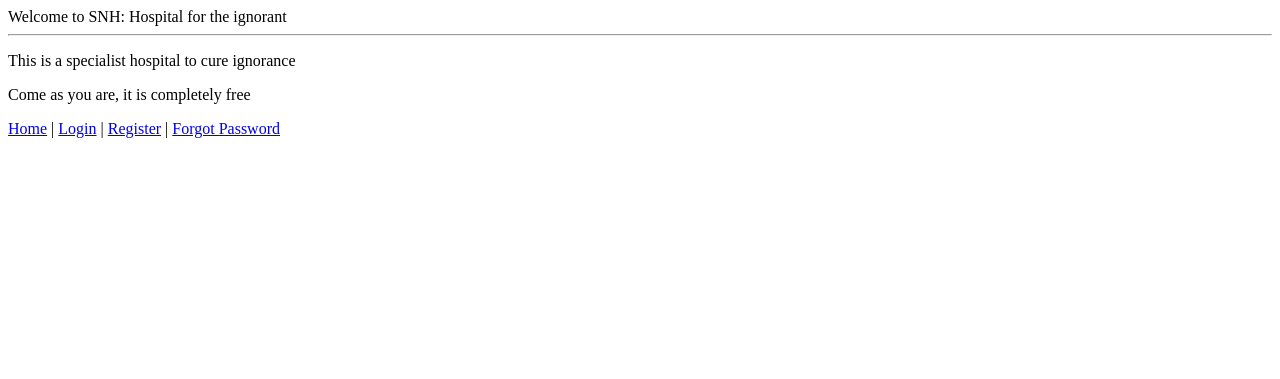
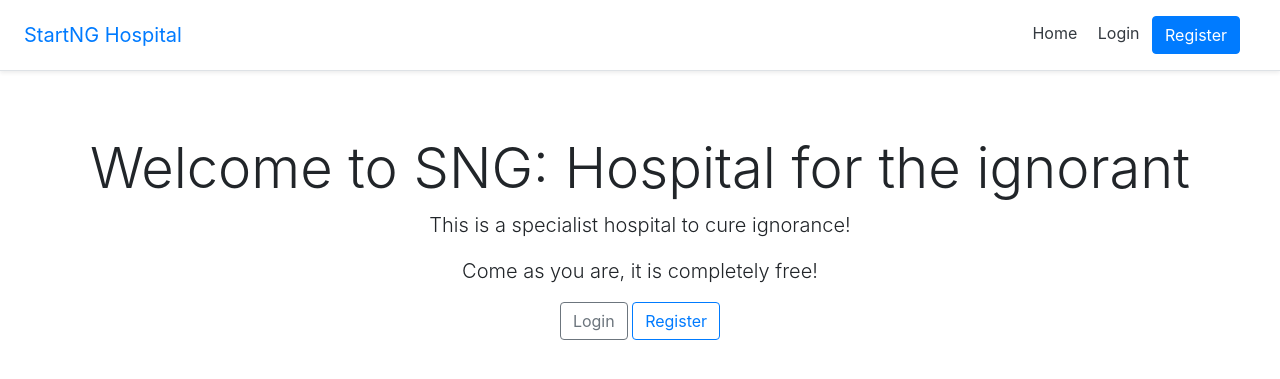
Before and after one commit to Alphajeez96/SNG_Hosp., a PHP site: page /SNH_P/ in a window 1280 px wide. Shown: the top 379 px of the page. Run offline with PHP 8.4, Linux system fonts and the light colour scheme; some libraries are stand-ins or nearby versions.

Commit message:
forgot password refactored

```diff
--- a/functions/email.php
+++ b/functions/email.php
@@ -9,7 +9,7 @@ function send_mail(
     $email = ""
     ){
 
-    $headers = "From: alphajeez@snh.org" . "\r\n" .
+    $headers = "From: admin@snh.org" . "\r\n" .
     "CC: prince@snh.org";
 
     $try = mail($email,$subject,$message,$headers);
--- a/functions/user.php
+++ b/functions/user.php
@@ -58,7 +58,3 @@ function find_user($email = ""){
 function save_user($userObject){
     file_put_contents("db/users/". $userObject['email'] . ".json", json_encode($userObject));
 }
-
-// function update_user(){
-
-// }
--- a/index.php
+++ b/index.php
@@ -1,21 +1,17 @@
-<?php include('lib/header.php') ?>
+<?php  include_once('lib/header.php');  require_once('functions/alert.php'); ?>
+    <p>
+        <?php  print_alert(); ?>
+    </p>
 
-    <p>
-   Welcome to SNH: Hospital for the ignorant <br> <hr>
-   <p>This is a specialist hospital to cure ignorance</p>
-   <p>Come as you are, it is completely free</p>
-   </p>
-
-   <?php
-   $arr = ['hello', 'hi', 2, 4, 32.3, 'metoo'];
-
-//  echo count($arr) . "<br>";
-//  print $arr[2] . "<br>";
+    <div class="pricing-header px-3 py-3 pt-md-5 pb-md-4 mx-auto text-center">
+        <h1 class="display-4"> Welcome to SNG: Hospital for the ignorant</h1>
+        <p class="lead">This is a specialist hospital to cure ignorance!</p>
+        <p class="lead">Come as you are, it is completely free!</p>
+        <p>
+            <a class="btn btn-bg btn-outline-secondary" href="login.php">Login</a>
+            <a class="btn btn-bg btn-outline-primary" href="register.php">Register</a>
+        </p>
+    </div>
 
 
-//  print $arr[count($arr)- 1];
-
-
-   ?>
-
-   <?php include('lib/footer.php') ?>
+<?php include_once('lib/footer.php'); ?>
--- a/js/script.js
+++ b/js/script.js
@@ -0,0 +1,3 @@
+// JavaScript Code
+
+document.onload = console.log('loadded!');
--- a/lib/footer.php
+++ b/lib/footer.php
@@ -1,16 +1,8 @@
-<?php?>
-   <p>
-   <a href='index.php'>Home</a> |
-   <?php if(!isset($_SESSION['loggedin'])){  ?>
 
-   <a href='login.php'>Login</a> |
-   <a href='register.php'>Register</a> |
-   <a href='forgot.php'>Forgot Password</a>
+<!-- MENU -->
 
-   <?php }else{?>
-    <a href='logout.php'>Logout</a> |
-    <a href='forgot.php'>Reset Password</a>
-   <?php } ?>
 
-   </p>
 </body>
+
+
+</html>
--- a/lib/header.php
+++ b/lib/header.php
@@ -4,8 +4,30 @@
 <head>
     <meta charset="UTF-8">
     <meta name="viewport" content="width=device-width, initial-scale=1.0">
-    <title>SNG Hospital : Hospital for the Ignorant </title>
+    <title>Welcome to SNG : Hospital for the ignorant</title>
+
+    <link rel="stylesheet" href="https://stackpath.bootstrapcdn.com/bootstrap/4.4.1/css/bootstrap.min.css" integrity="sha384-Vkoo8x4CGsO3+Hhxv8T/Q5PaXtkKtu6ug5TOeNV6gBiFeWPGFN9MuhOf23Q9Ifjh" crossorigin="anonymous">
+
+    <link rel="stylesheet" href="css/styles.css">
+    <script src="js/scripts.js"></script>
 </head>
 <body>
-</body>
-</html
+<div class="d-flex flex-column flex-md-row align-items-center p-3 px-md-4 mb-3 bg-white border-bottom shadow-sm">
+        <h5 class="my-0 mr-md-auto font-weight-normal"><a href="index.php">StartNG Hospital</a></h5>
+        <nav class="my-2 my-md-0 mr-md-3">
+            <a class="p-2 text-dark" href="index.php">Home</a>
+            <?php if(!isset($_SESSION['loggedIn'])){ ?>
+
+                <a class="p-2 text-dark" href="login.php">Login</a>
+                <a class="btn btn-primary" href="register.php">Register</a>
+                <!-- <a class="p-2 text-dark" href="forgot.php">Forgot Password</a> -->
+            <?php }else{ ?>
+
+                <a class="p-2 text-dark" href="dashboard.php">Dashboard</a>
+                <a class="p-2 text-dark" href="reset.php">Reset Password</a>
+                <a class="p-2 text-dark" href="logout.php">Logout</a>
+            <?php } ?>
+
+        </nav>
+
+    </div>
--- a/processforgot.php
+++ b/processforgot.php
@@ -34,9 +34,7 @@ if ($errorCount > 0) {
 
              */
             $token= '';
-            $alphabets = ['a','b','d','e','f','g','h' ,'i','j','k','l','m',"n",
-             'A','B','C', 'D','E','E', 'F','G','H', 'I','J', 'K','L','M', 'N','O',
-             'P','Q','R', 'S','T','U','V','W', 'o','p','.', 'q','r','s', 't'];
+
 
             for($i=0; $i < 22 ; $i++ ){
                 $index = mt_rand(0, count($alphabets));
```
Also changed, not shown: css/style.css (+41 -0 lines), forgot.php (+14 -19 lines), functions/token.php (+8 -4 lines).
